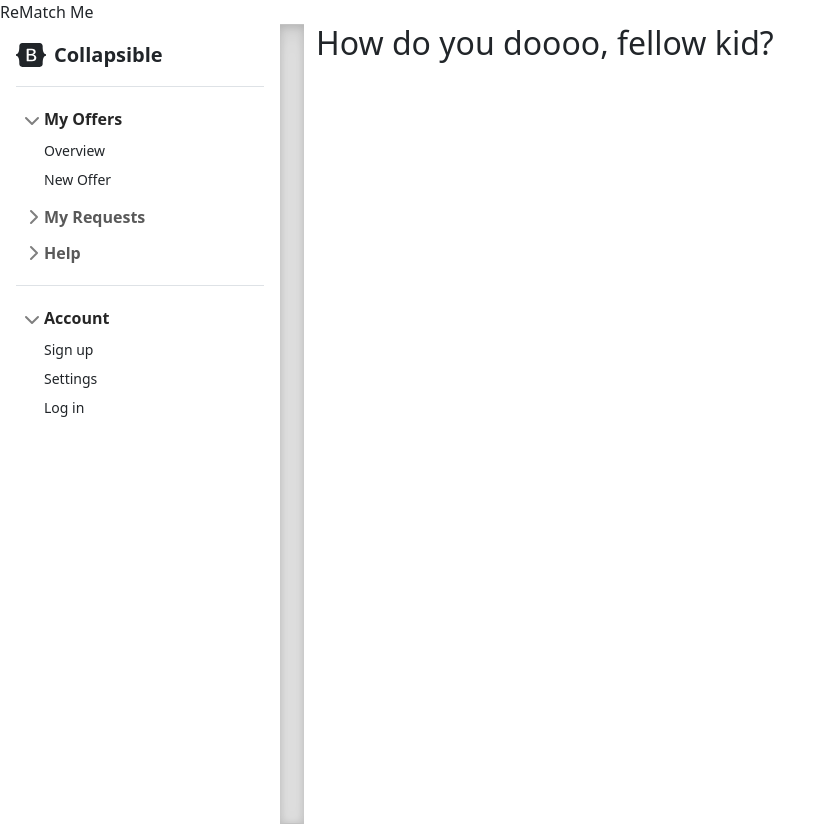
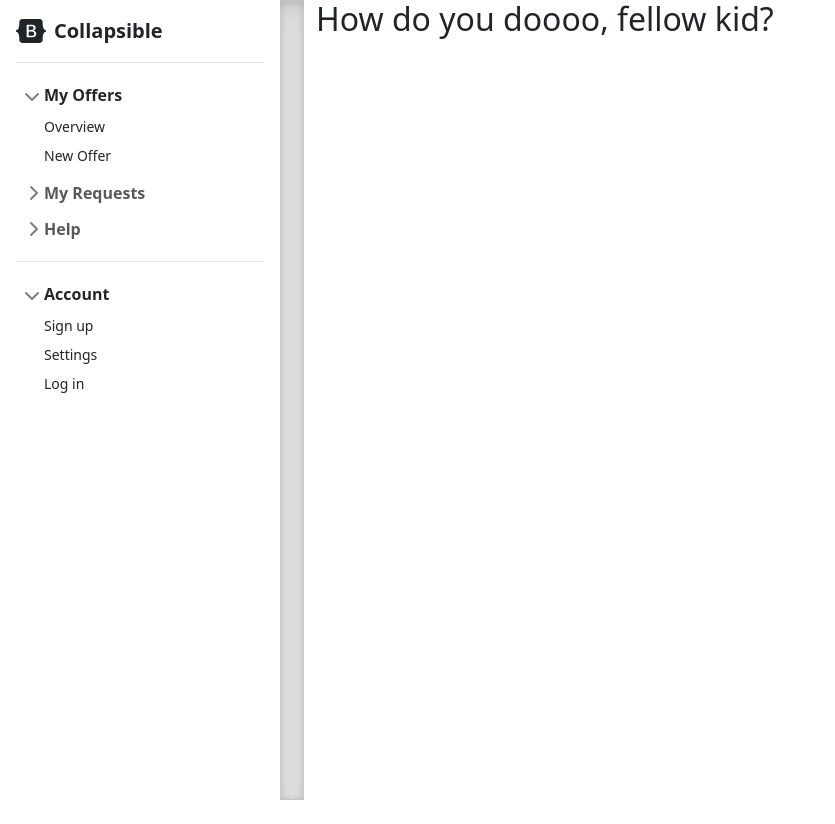
Before and after one commit to Ruffman/rematch, a Django app: page /base/ in a window 1280 px wide. Shown: the whole page, without its empty margins (0-835 px from the left). After the commit the page ends 800 px from the top, so only its background shows below. Run offline with Django 4.2, Linux system fonts and the light colour scheme; some libraries are stand-ins or nearby versions.

Commit message:
now the title block is working properly

```diff
--- a/templates/base.html
+++ b/templates/base.html
@@ -7,7 +7,8 @@
     <meta charset="utf-8">
     <meta name="viewport" content="width=device-width, initial-scale=1">
 
-    {% block title %}ReMatch Me{% endblock %}
+    <title>{% block title %}ReMatch Me{% endblock %}</title>
+
 
     <!-- Latest compiled and minified CSS -->
     <link href="https://cdn.jsdelivr.net/npm/bootstrap@5.1.3/dist/css/bootstrap.min.css" rel="stylesheet" integrity="sha384-1BmE4kWBq78iYhFldvKuhfTAU6auU8tT94WrHftjDbrCEXSU1oBoqyl2QvZ6jIW3" crossorigin="anonymous">
```
